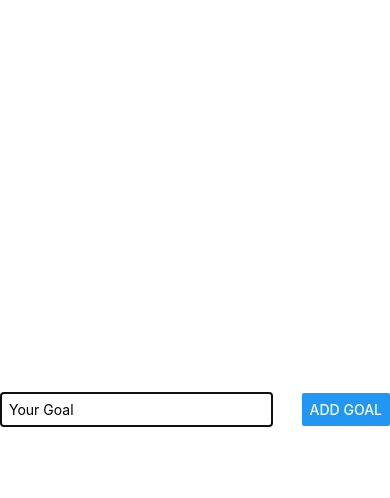
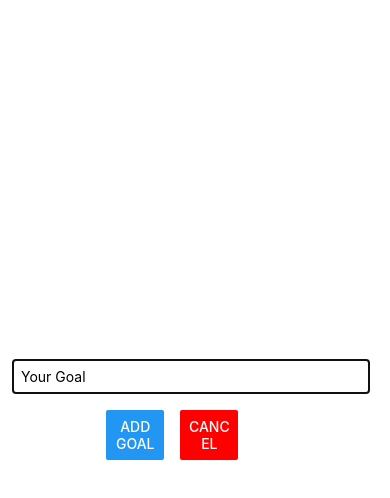
Before and after one commit to BartugKaan/GoalsApp, a React Native app: screen / in a window 390 px wide. Both pictures are taken after a click on the button "ADD NEW GOAL". Shown: the top 498 px of the page. Built offline with nearby package versions, Linux system fonts and the light colour scheme.

Commit message:
Refactor goal input component and add cancel button

```diff
--- a/App.js
+++ b/App.js
@@ -12,11 +12,16 @@
     setModalIsVisible(true)
   }
 
+  function endAddGoalHandler() {
+    setModalIsVisible(false)
+  }
+
   function addGoalHandler(enteredGoalText) {
     setGoals((currentGoals) => [
       ...currentGoals,
       { text: enteredGoalText, id: Math.random().toString() },
     ])
+    setModalIsVisible(false)
   }
 
   function deleteGoalHandler(id) {
@@ -34,7 +39,11 @@
         onPress={startAddGoalHandler}
         color="#5e0acc"
       />
-      <GoalInput onAddGoal={addGoalHandler} visible={modalIsVisible} />
+      <GoalInput
+        onAddGoal={addGoalHandler}
+        onCancel={endAddGoalHandler}
+        visible={modalIsVisible}
+      />
       <View style={styles.goalsContainer}>
         <FlatList
           data={goals}
--- a/components/GoalInput.js
+++ b/components/GoalInput.js
@@ -22,7 +22,14 @@
           onChangeText={goalInputHandler}
           value={enteredGoalText}
         />
-        <Button title="Add Goal" onPress={addGoalHandler} />
+        <View style={styles.buttonContainer}>
+          <View style={styles.button}>
+            <Button title="Add Goal" onPress={addGoalHandler} />
+          </View>
+          <View style={styles.button}>
+            <Button title="Cancel" color="red" onPress={props.onCancel} />
+          </View>
+        </View>
       </View>
     </Modal>
   )
@@ -33,9 +40,10 @@
 const styles = StyleSheet.create({
   inputContainer: {
     flex: 1,
-    flexDirection: 'row',
-    justifyContent: 'space-between',
+    flexDirection: 'column',
+    justifyContent: 'center',
     alignItems: 'center',
+    padding: 16,
     marginBottom: 24,
     borderBottomWidth: 1,
     borderBottomColor: '#cccccc',
@@ -43,8 +51,16 @@
   textInput: {
     borderWidth: 1,
     borderColor: '#cccccc',
-    width: '70%',
+    width: '100%',
     padding: 8,
     marginRight: 8,
   },
+  buttonContainer: {
+    flexDirection: 'row',
+    marginTop: 16,
+  },
+  button: {
+    width: '30%',
+    marginHorizontal: 8,
+  },
 })
```
